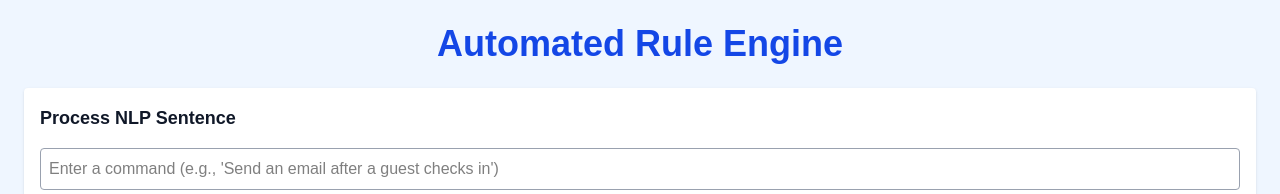
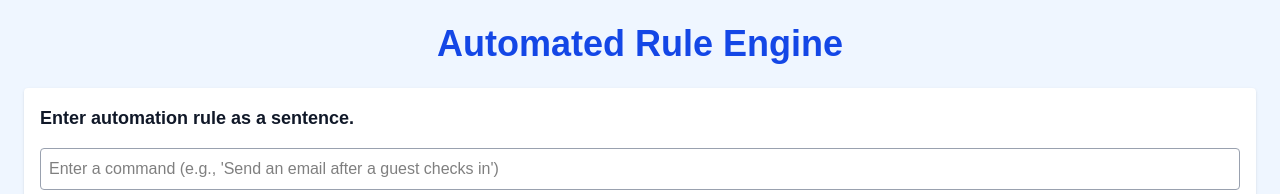
Before and after one commit to kdabiedeen/assess-op, a Next.js app: page / in a window 1280 px wide. Shown: the top 194 px of the page. Built offline with nearby package versions, Linux system fonts and the light colour scheme; no server answers; the database is empty.

Commit message:
update text

```diff
--- a/app/components/NlpProcessor.tsx
+++ b/app/components/NlpProcessor.tsx
@@ -43,7 +43,7 @@ export default function NlpProcessor() {
 
   return (
     <div className="p-4 bg-white shadow rounded mb-6">
-      <h3 className="text-lg font-semibold mb-4 text-gray-900">Process NLP Sentence</h3>
+      <h3 className="text-lg font-semibold mb-4 text-gray-900">Enter automation rule as a sentence.</h3>
       <input
         type="text"
         value={nlpInput}
```
